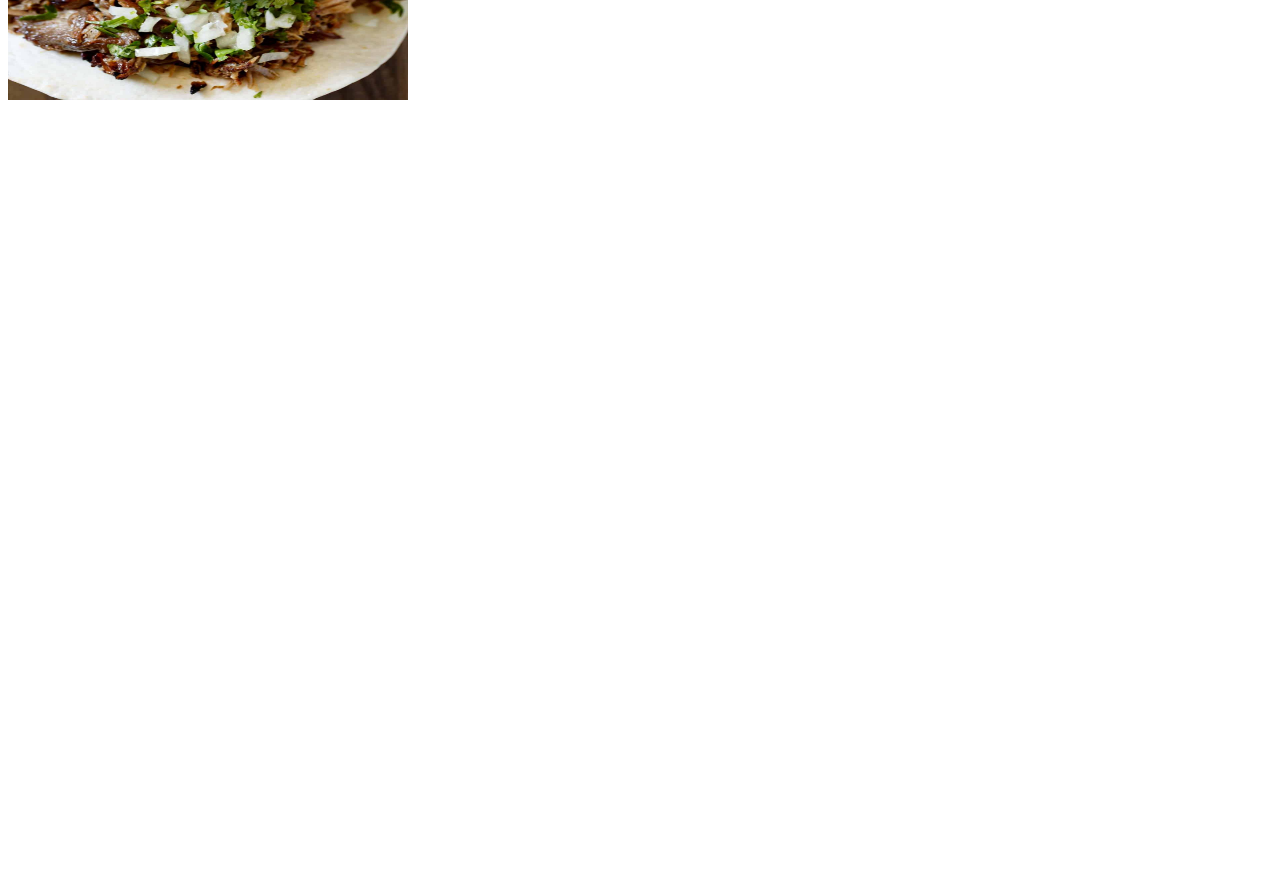
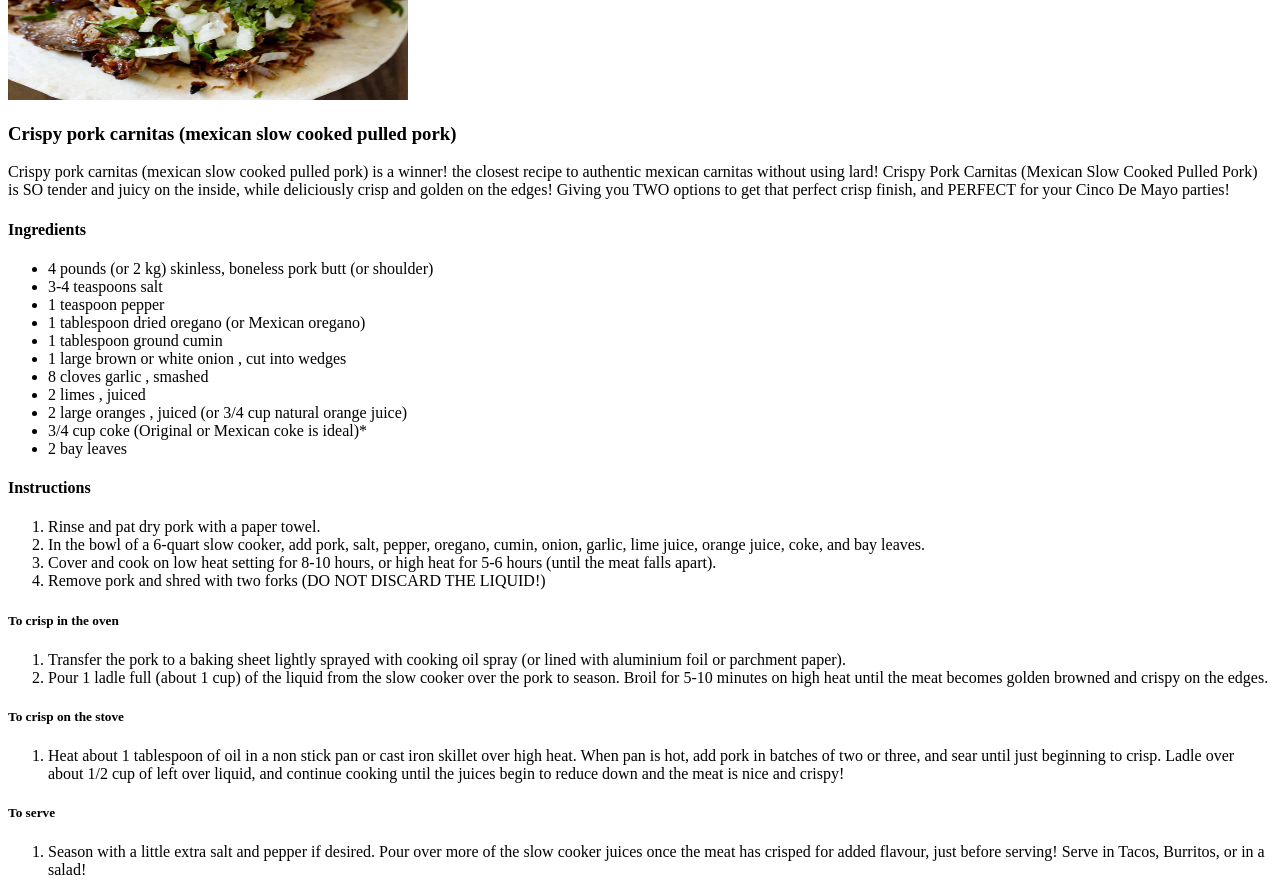
Before and after one commit to Skelachi/odin-recipes, a plain HTML site: page recipes/pulled-pork.html in a window 1280 px wide. Shown: the part 380-1275 px from the top of the page. Before the commit the page ends 800 px from the top, so only its background shows below. Drawn offline with Linux system fonts and the light colour scheme.

Commit message:
Added Ingredients and Instructions to each recipe
Created Ingredients with unordered lists
Created Instructions with ordered lists
Created some nested lists

```diff
--- a/recipes/pulled-pork.html
+++ b/recipes/pulled-pork.html
@@ -9,5 +9,44 @@
 <body>
     <h1>Slow Cooker Pulled Pork</h1>
     <img src="Pork.jpg" alt="Nomming Pork" style="width: 400px;height:400px;">
+    <h3>Crispy pork carnitas (mexican slow cooked pulled pork)</h3>
+    <p>Crispy pork carnitas (mexican slow cooked pulled pork) is a winner! the closest recipe to authentic mexican carnitas without using lard!
+        Crispy Pork Carnitas (Mexican Slow Cooked Pulled Pork) is SO tender and juicy on the inside, while deliciously crisp and golden on the edges! Giving you TWO options to get that perfect crisp finish, and PERFECT for your Cinco De Mayo parties!</p>
+
+    <h4>Ingredients</h4>
+    <ul>
+        <li>4 pounds (or 2 kg) skinless, boneless pork butt (or shoulder)</li>
+        <li>3-4 teaspoons salt</li>
+        <li>1 teaspoon pepper</li>
+        <li>1 tablespoon dried oregano (or Mexican oregano)</li>
+        <li>1 tablespoon ground cumin</li>
+        <li>1 large brown or white onion , cut into wedges</li>
+        <li>8 cloves garlic , smashed</li>
+        <li>2 limes , juiced</li>
+        <li>2 large oranges , juiced (or 3/4 cup natural orange juice)</li>
+        <li>3/4 cup coke (Original or Mexican coke is ideal)*</li>
+        <li>2 bay leaves</li>
+    </ul>
+
+    <h4>Instructions</h4>
+    <ol>
+        <li>Rinse and pat dry pork with a paper towel.</li>
+        <li>In the bowl of a 6-quart slow cooker, add pork, salt, pepper, oregano, cumin, onion, garlic, lime juice, orange juice, coke, and bay leaves.</li>
+        <li>Cover and cook on low heat setting for 8-10 hours, or high heat for 5-6 hours (until the meat falls apart).</li>
+        <li>Remove pork and shred with two forks (DO NOT DISCARD THE LIQUID!)</li>
+    </ol>
+    <h5>To crisp in the oven</h5>
+    <ol>
+        <li>Transfer the pork to a baking sheet lightly sprayed with cooking oil spray (or lined with aluminium foil or parchment paper).</li>
+        <li>Pour 1 ladle full (about 1 cup) of the liquid from the slow cooker over the pork to season. Broil for 5-10 minutes on high heat until the meat becomes golden browned and crispy on the edges.</li>
+    </ol>
+    <h5>To crisp on the stove</h5>
+    <ol>
+        <li>Heat about 1 tablespoon of oil in a non stick pan or cast iron skillet over high heat. When pan is hot, add pork in batches of two or three, and sear until just beginning to crisp. Ladle over about 1/2 cup of left over liquid, and continue cooking until the juices begin to reduce down and the meat is nice and crispy!</li>
+    </ol>
+    <h5>To serve</h5>
+    <ol>
+        <li>Season with a little extra salt and pepper if desired. Pour over more of the slow cooker juices once the meat has crisped for added flavour, just before serving! Serve in Tacos, Burritos, or in a salad!</li>
+    </ol>
 </body>
 </html>
```
Also changed, not shown: recipes/beef-stew.html (+27 -1 lines), recipes/salsa-chicken.html (+30 -0 lines).
